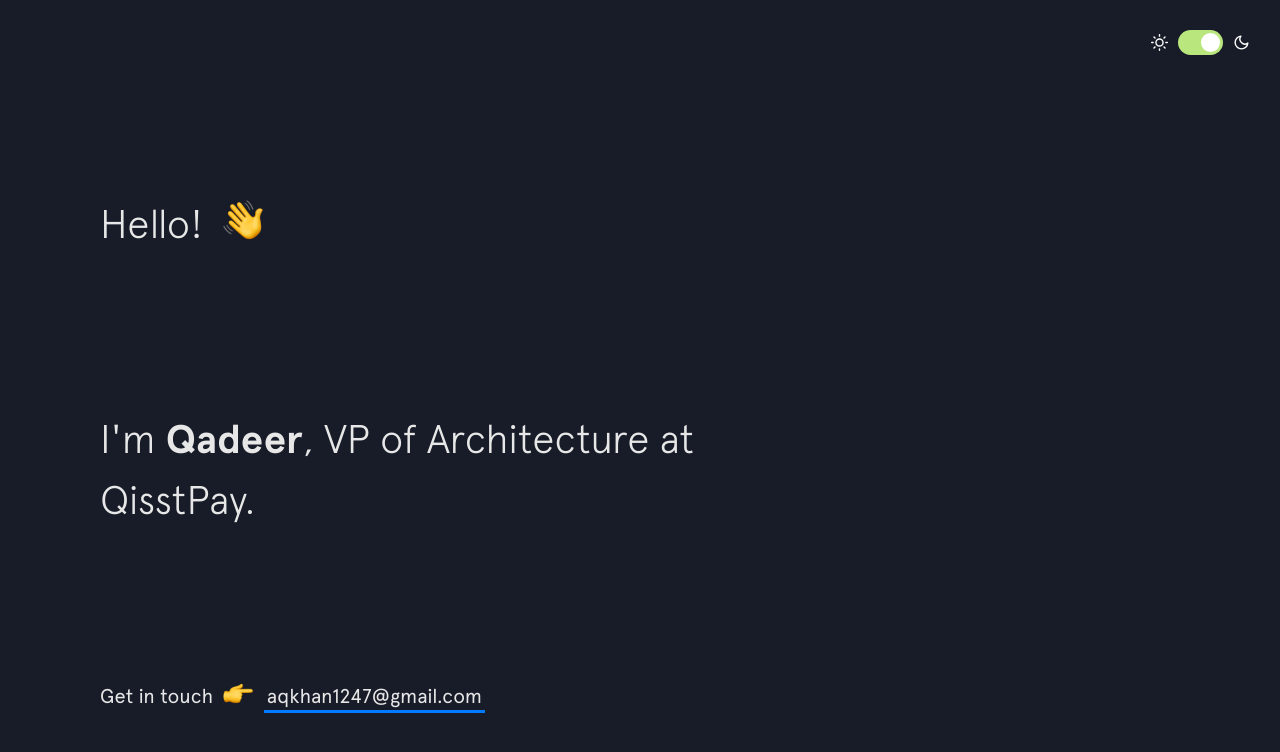
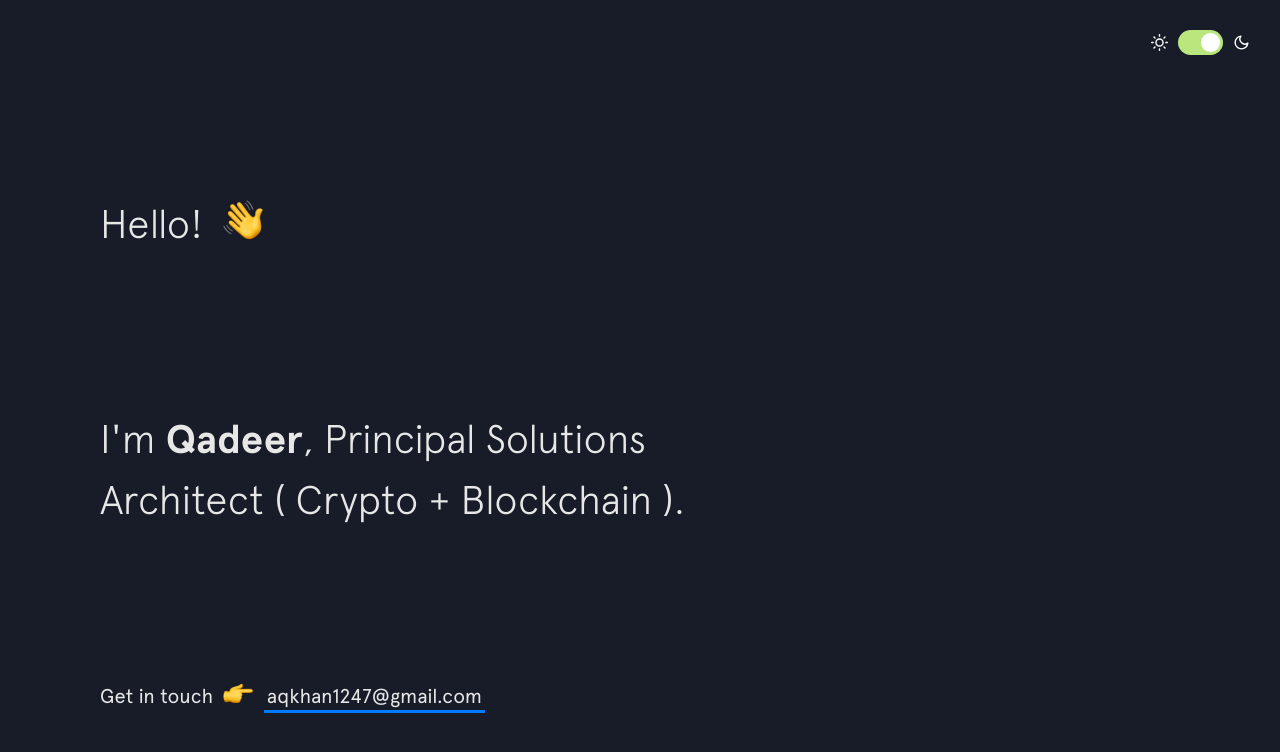
Before and after one commit to imqadeerkhan/imqadeerkhan.github.io, a Jekyll site: the page built from index.html, in a window 1280 px wide and 900 px high. Shown: the top 752 px of the window. Built offline with Jekyll 4.4.1, drawn with Linux system fonts in a browser that asks for light colours; nearby versions of some CDN libraries.

Commit message:
Update intro.html

```diff
--- a/_includes/intro.html
+++ b/_includes/intro.html
@@ -4,7 +4,7 @@
   </h1>
 
   <h2 class="intro__tagline">I'm
-    <span class="name">Qadeer</span>, VP of Architecture at QisstPay.
+    <span class="name">Qadeer</span>, Principal Solutions Architect ( Crypto + Blockchain ).
     <!-- <span class="emoji technologist"></span> -->
   </h2>
 
```
